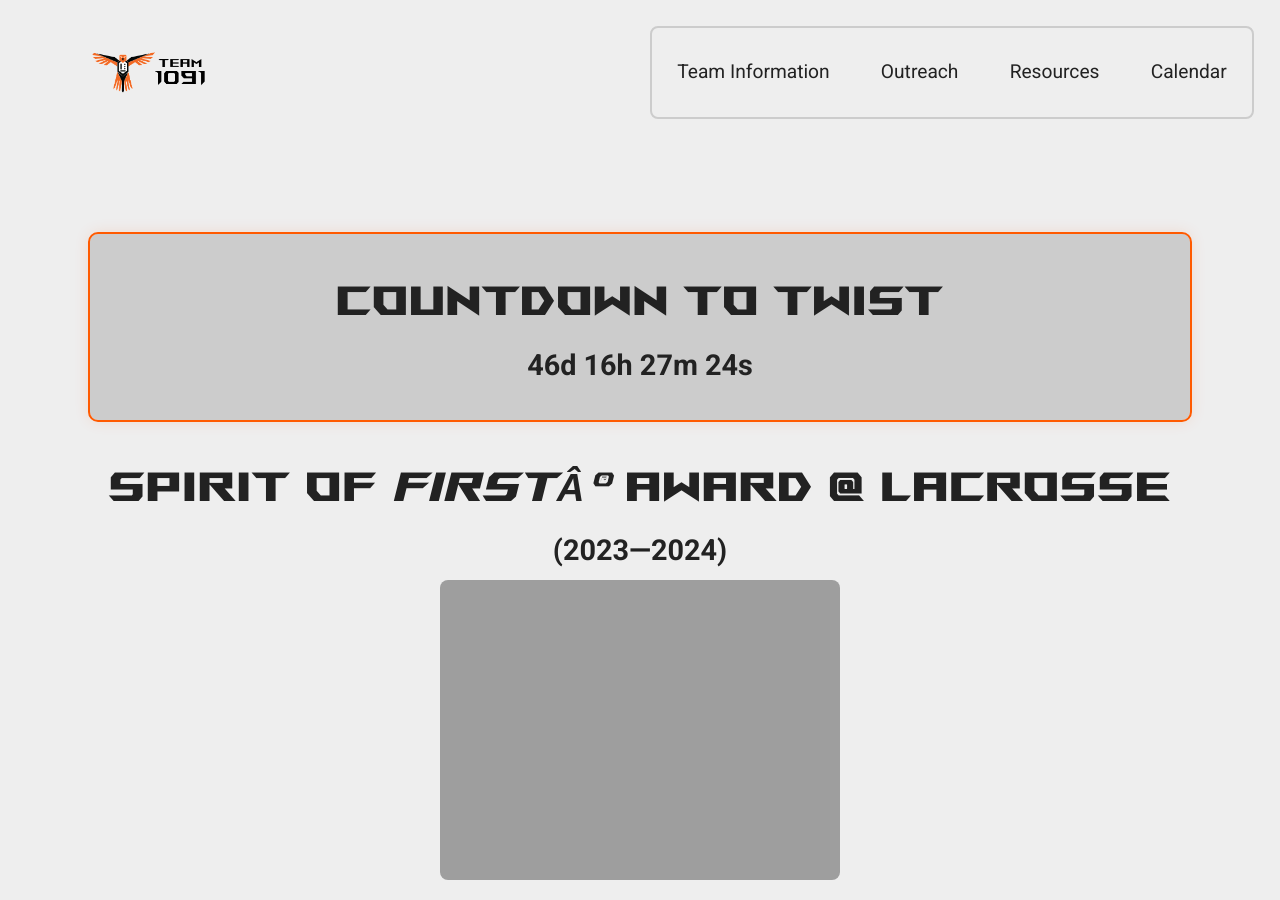
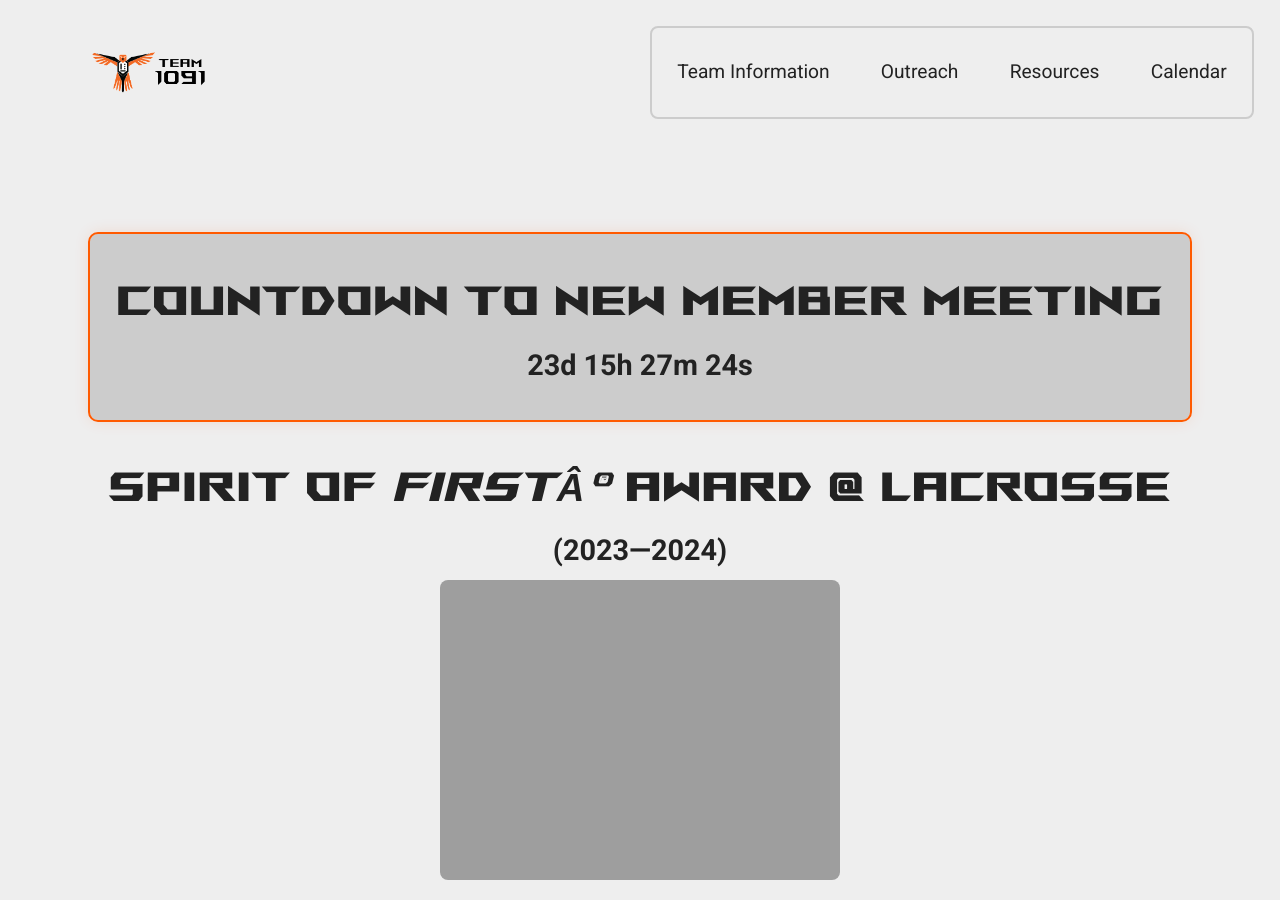
Before and after one commit to Team1091/team1091.github.io, a Jekyll site: the page built from index.html, in a window 1280 px wide and 900 px high. Built offline with Jekyll 4.4.1, drawn with Linux system fonts in a browser that asks for light colours.

Commit message:
Update index.html

```diff
--- a/index.html
+++ b/index.html
@@ -23,7 +23,7 @@
     }
 </style>
 <div class="countdown">
-    <h1>Countdown to TWIST</h1>
+    <h1>Countdown to New member meeting</h1>
     <h2 id="timer"></h2>
 </div>
 <div class="main-image">
```
Also changed, not shown: other parts of index.html (+1 -1 lines).
